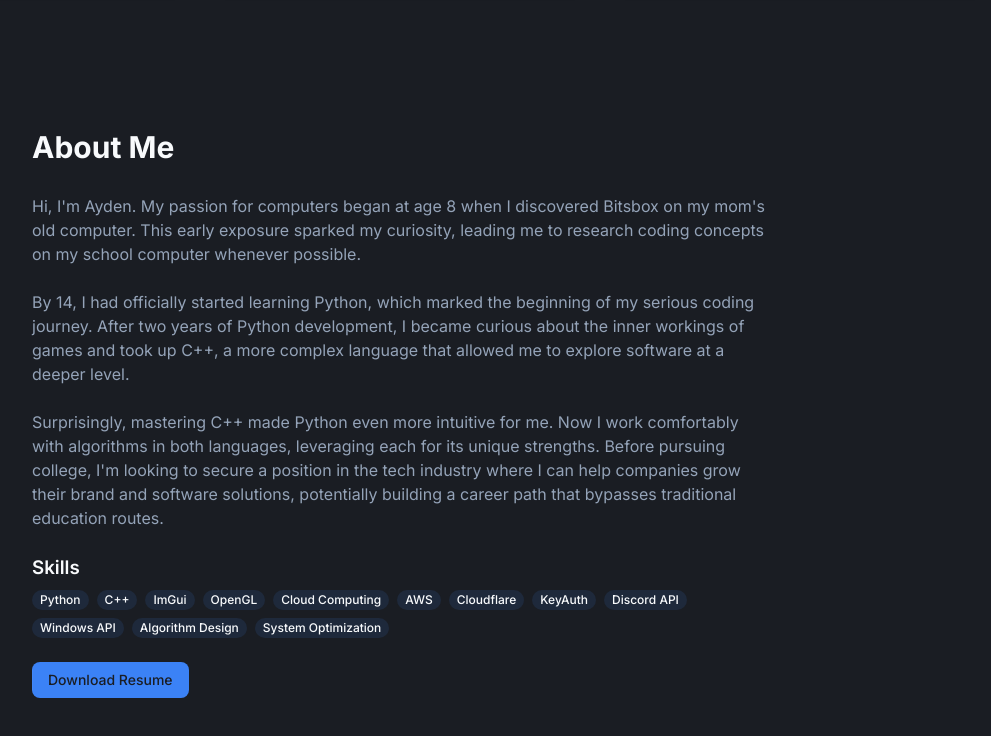
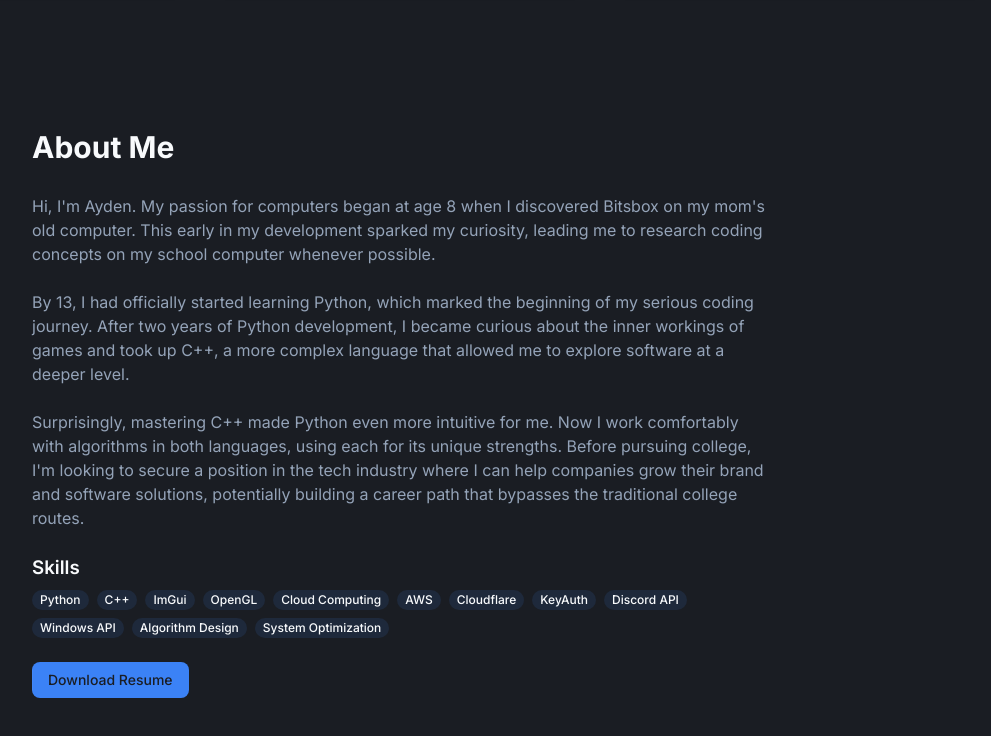
Before and after one commit to arkxham/Cleansweep-Site, a plain HTML site: page portfolio/index.html in a window 1280 px wide. Shown: the part 1341-2077 px from the top of the page, without its empty margins (240-1231 px from the left). Drawn offline with Linux system fonts and the light colour scheme.

Commit message:
Update index.html

```diff
--- a/portfolio/index.html
+++ b/portfolio/index.html
@@ -852,19 +852,19 @@
             <h2 class="text-3xl font-bold">About Me</h2>
             <p class="text-muted-foreground">
               Hi, I'm Ayden. My passion for computers began at age 8 when I discovered Bitsbox on my mom's old
-              computer. This early exposure sparked my curiosity, leading me to research coding concepts on my school
+              computer. This early in my development sparked my curiosity, leading me to research coding concepts on my school
               computer whenever possible.
             </p>
             <p class="text-muted-foreground">
-              By 14, I had officially started learning Python, which marked the beginning of my serious coding
+              By 13, I had officially started learning Python, which marked the beginning of my serious coding
               journey. After two years of Python development, I became curious about the inner workings of games and
               took up C++, a more complex language that allowed me to explore software at a deeper level.
             </p>
             <p class="text-muted-foreground">
               Surprisingly, mastering C++ made Python even more intuitive for me. Now I work comfortably with
-              algorithms in both languages, leveraging each for its unique strengths. Before pursuing college, I'm
+              algorithms in both languages, using each for its unique strengths. Before pursuing college, I'm
               looking to secure a position in the tech industry where I can help companies grow their brand and
-              software solutions, potentially building a career path that bypasses traditional education routes.
+              software solutions, potentially building a career path that bypasses the traditional college routes.
             </p>
             <div class="space-y-2">
               <h3 class="font-semibold">Skills</h3>
```
